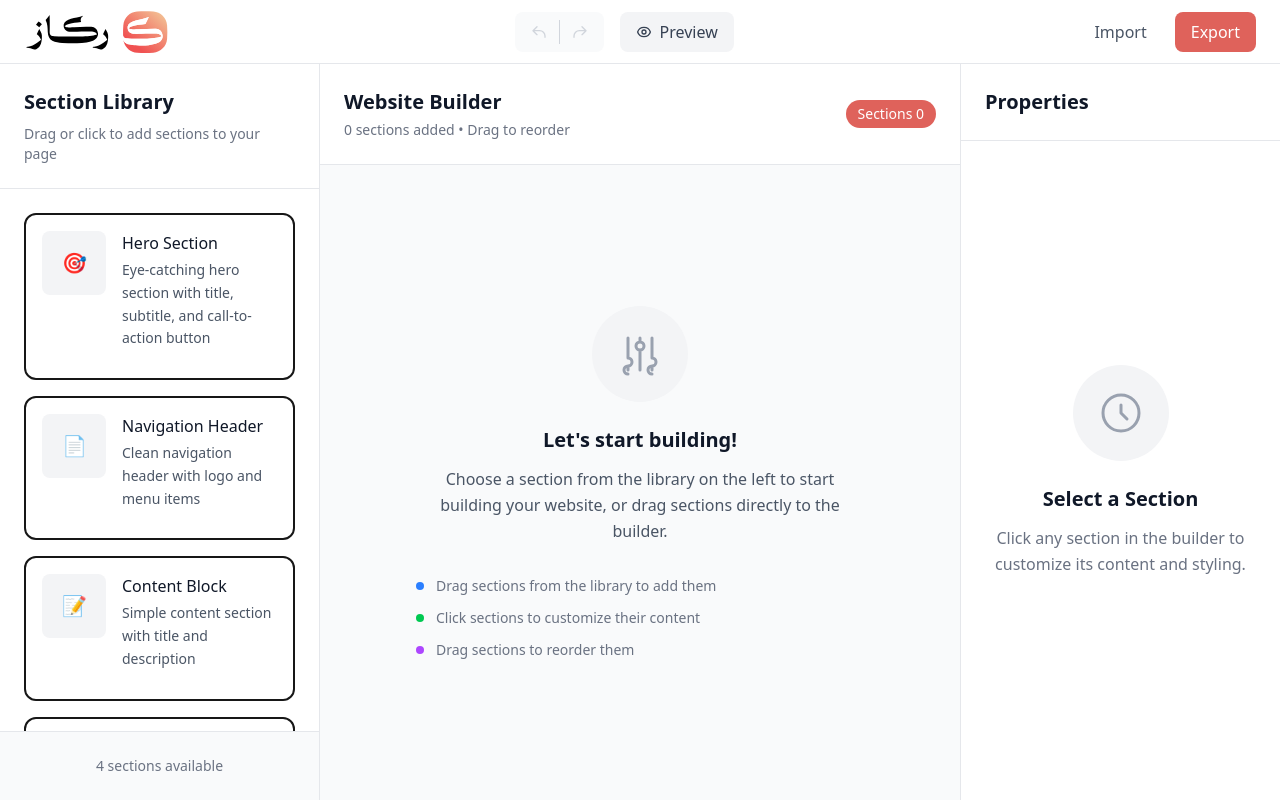
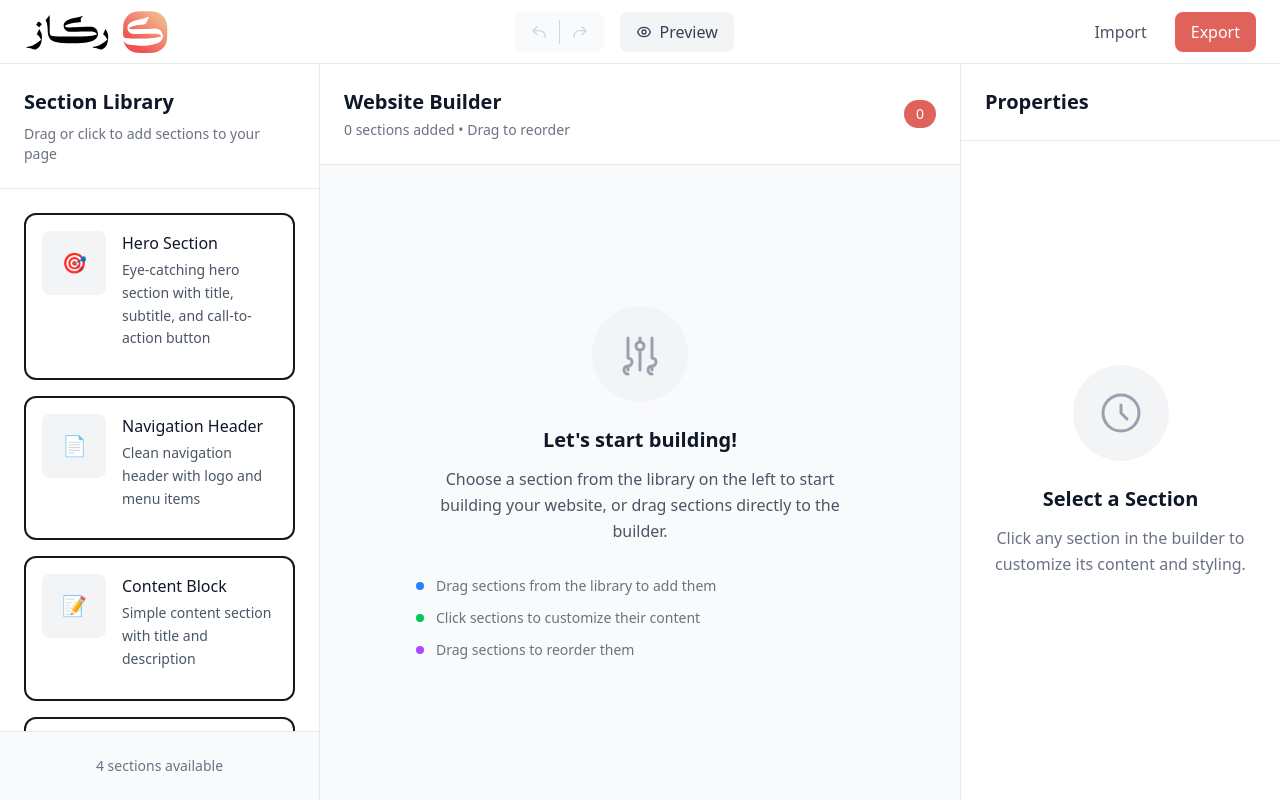
Before and after one commit to TheCodby/mini-website-builder-rekaz, a Next.js app: page / in a window 1280 px wide. Built offline with nearby package versions, Linux system fonts and the light colour scheme.

Commit message:
refactor: Removed unnecessary text in builder area

```diff
--- a/src/components/BuilderArea.tsx
+++ b/src/components/BuilderArea.tsx
@@ -67,7 +67,7 @@ export const BuilderArea = memo<BuilderAreaProps>(
                 </p>
               </div>
               <div className="px-3 py-1 bg-primary-500 text-white rounded-full text-sm font-medium">
-                Sections {sections.length}
+                {sections.length}
               </div>
             </div>
           </div>
```
